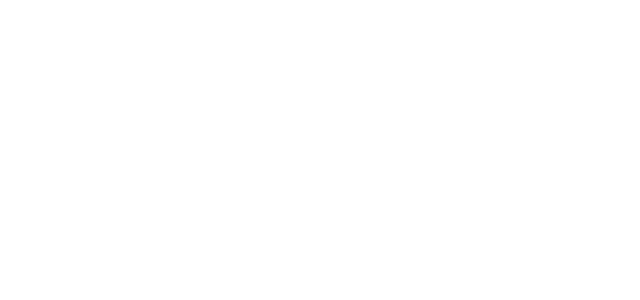
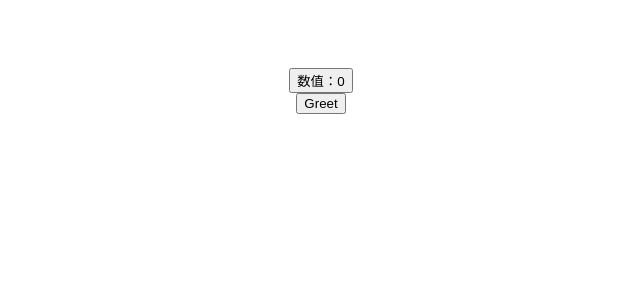
Before and after one commit to DevilMayCry6/proj, a Vue app: page /sjbd in a window 1280 px wide. Shown: the top 300 px of the page, without its empty margins (319-959 px from the left). Built offline with nearby package versions, Linux system fonts and the light colour scheme.

Commit message:
事件绑定

```diff
--- a/src/components/First.vue
+++ b/src/components/First.vue
@@ -32,7 +32,8 @@
         <router-link to="jssxhztq">计算属性和侦听器</router-link><br>
         <router-link to="classandstyle">Class 与 Style</router-link><br>
         <router-link to="tjxr">条件渲染</router-link><br>
-        <router-link to="lbxr">列表渲染</router-link>
+        <router-link to="lbxr">列表渲染</router-link><br>
+        <router-link to="sjbd">事件绑定</router-link>
     </div>
 </template>
 <script>
--- /dev/null
+++ b/src/components/Sjbd.vue
@@ -0,0 +1,26 @@
+<template>
+    <div>
+        <button v-on:click="counter += 1">
+            数值：{{ counter }}
+        </button><br>
+        <button v-on:dblclick="greet('abc',$event)">
+            Greet
+        </button>
+    </div>
+</template>
+<script>
+export default {
+    data(){
+        return{
+            counter:0,
+            name:"Vue"
+        }
+    },
+    methods:{
+        greet:function(str,e){
+            alert(str);
+            console.log(e)
+        }
+    }
+}
+</script>
--- a/src/router/index.js
+++ b/src/router/index.js
@@ -7,6 +7,7 @@
 import ClassAndStyle from '../components/ClassAndStyle.vue'
 import Tjxr from '../components/Tjxr.vue'
 import Lbxr from '../components/Lbxr.vue'
+import Sjbd from '../components/Sjbd.vue'
 
 Vue.use(VueRouter)
 
@@ -37,6 +38,10 @@
       component:Lbxr
   },
   {
+      path:'/sjbd',
+      component:Sjbd
+  },
+  {
     path: '/about',
     name: 'about',
     // route level code-splitting
```
